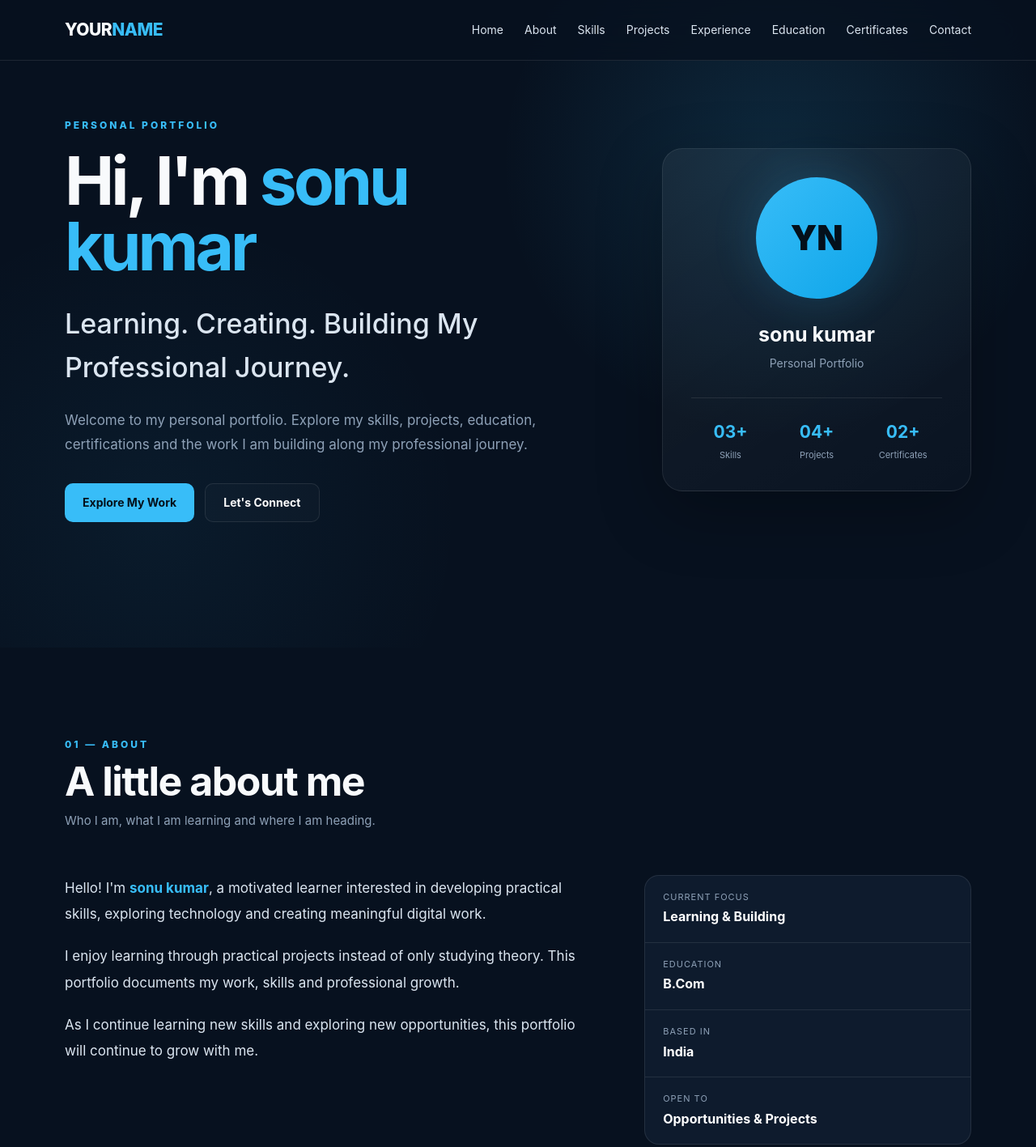
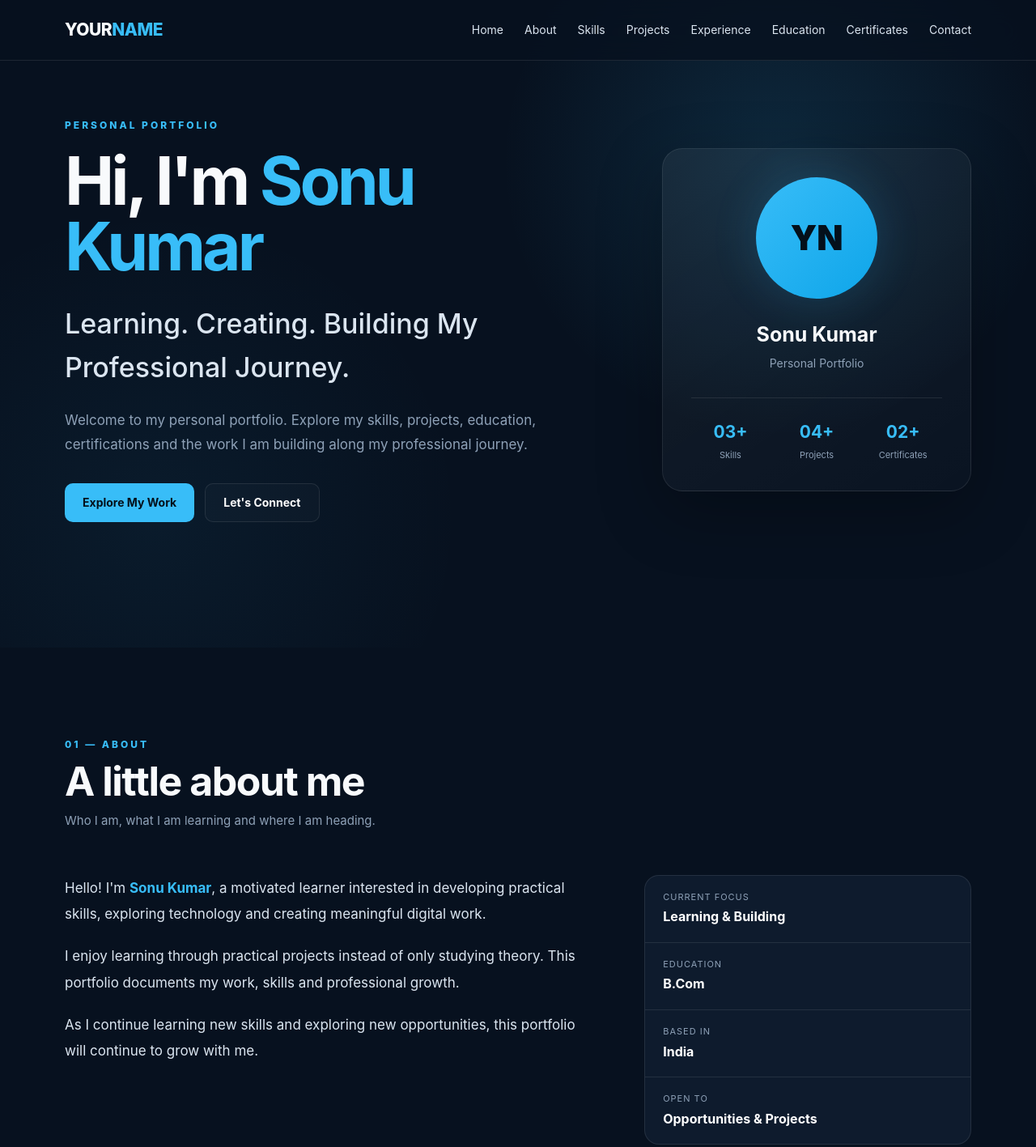
Before and after one commit to sonu6162-ux/sonu6162-ux.github.io, a plain HTML site: page index.html in a window 1280 px wide. Shown: the top 1417 px of the page at 81% size. Drawn offline with Linux system fonts and the light colour scheme.

Commit message:
Capitalize 'sonu kumar' to 'Sonu Kumar' in index.html

```diff
--- a/index.html
+++ b/index.html
@@ -4,7 +4,7 @@
 <meta charset="UTF-8">
 <meta name="viewport" content="width=device-width, initial-scale=1.0">
 
-<title>sonu kumar | Personal Portfolio</title>
+<title>Sonu Kumar | Personal Portfolio</title>
 
 <meta name="description"
 content="Personal portfolio showcasing skills, projects, education, certifications and professional journey.">
@@ -1081,7 +1081,7 @@ footer{
         </div>
 
         <h1>
-            Hi, I'm <span>sonu kumar</span>
+            Hi, I'm <span>Sonu Kumar</span>
         </h1>
 
         <h2>
@@ -1116,7 +1116,7 @@ footer{
         </div>
 
         <h3>
-            sonu kumar
+            Sonu Kumar
         </h3>
 
         <p>
@@ -1179,7 +1179,7 @@ footer{
         <div class="about-text">
 
             <p>
-                Hello! I'm <strong>sonu kumar</strong>, a motivated
+                Hello! I'm <strong>Sonu Kumar</strong>, a motivated
                 learner interested in developing practical skills,
                 exploring technology and creating meaningful digital work.
             </p>
@@ -1952,7 +1952,7 @@ footer{
 <div class="container footer-inner">
 
     <p>
-        © 2026 sonu kumar. All rights reserved.
+        © 2026 Sonu Kumar. All rights reserved.
     </p>
 
     <a href="#home">
```
